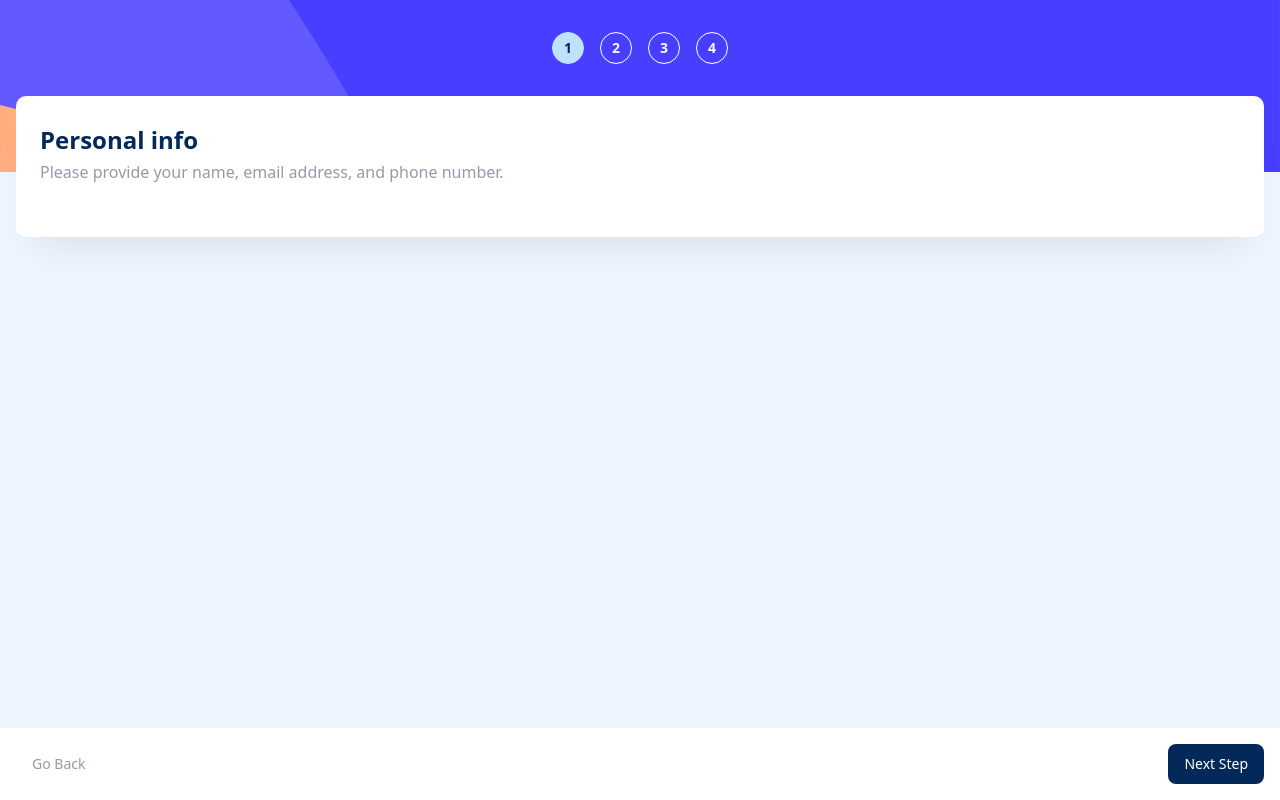
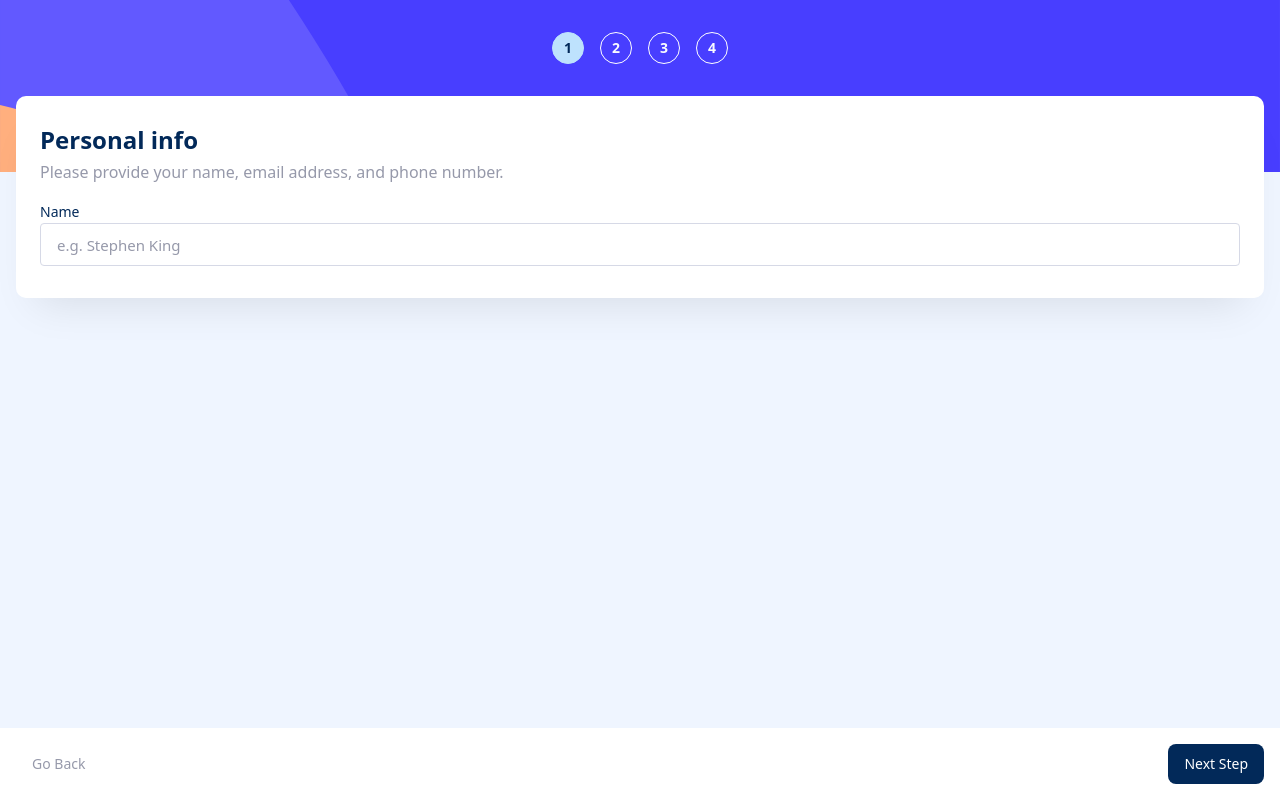
Before and after one commit to Newpoki/frontendmentor-multistep-form, a React (Vite) app: page / in a window 1280 px wide. Built offline with nearby package versions, Linux system fonts and the light colour scheme.

Commit message:
feat: create textfield component

```diff
--- a/src/app.tsx
+++ b/src/app.tsx
@@ -1,31 +1,36 @@
 import { Button } from './components/button'
 import { StpeIndicator } from './components/step-indicator'
+import { Textfield } from './components/textfield'
 
 export const App = () => {
     return (
-        <main className="desktop:items-center desktop:justify-center flex flex-1 flex-col">
-            <div className="bg-mobile desktop:hidden fixed h-[172px] w-full bg-cover" />
+        <main className="flex flex-1 flex-col desktop:items-center desktop:justify-center">
+            <div className="fixed h-[172px] w-full bg-mobile bg-cover desktop:hidden" />
 
-            <div className="desktop:flex-row desktop:w-[940px] desktop:rounded-[15px] desktop:bg-white  desktop:shadow-default desktop:m-[105px] relative flex flex-1 flex-col">
-                <header className="desktop:flex-col desktop:bg-desktop desktop:bg-cover desktop:rounded-[10px] desktop:items-start desktop:justify-start desktop:py-10 desktop:px-8 desktop:gap-8 desktop:w-[274px] desktop:ml-4 desktop:my-4 flex items-center justify-center gap-4 py-8">
+            <div className="relative flex flex-1 flex-col  desktop:m-[105px] desktop:w-[940px] desktop:flex-row desktop:rounded-[15px] desktop:bg-white desktop:shadow-default">
+                <header className="flex items-center justify-center gap-4 py-8 desktop:my-4 desktop:ml-4 desktop:w-[274px] desktop:flex-col desktop:items-start desktop:justify-start desktop:gap-8 desktop:rounded-[10px] desktop:bg-desktop desktop:bg-cover desktop:px-8 desktop:py-10">
                     <StpeIndicator stepNumber={1} isCurrentStep title="your info" />
                     <StpeIndicator stepNumber={2} isCurrentStep={false} title="select plan" />
                     <StpeIndicator stepNumber={3} isCurrentStep={false} title="add-ons" />
                     <StpeIndicator stepNumber={4} isCurrentStep={false} title="summary" />
                 </header>
 
-                <div className="desktop:px-[100px] desktop:py-14 desktop:pb-8 flex flex-1 flex-col">
-                    <section className="bg-white shadow-default desktop:shadow-none mx-4 mb-6 rounded-[10px] px-6 py-8">
-                        <h1 className="text-blue800 desktop:text-[32px] desktop:mb-3 mb-2 text-[24px] font-bold leading-none">
+                <div className="flex flex-1 flex-col desktop:px-[100px] desktop:py-14 desktop:pb-8">
+                    <section className="mx-4 mb-6 rounded-[10px] bg-white px-6 py-8 shadow-default desktop:shadow-none">
+                        <h1 className="mb-2 text-[24px] font-bold leading-none text-blue800 desktop:mb-3 desktop:text-[32px]">
                             Personal info
                         </h1>
 
-                        <p className="text-body-l text-grey500 desktop:mb-9 mb-5">
+                        <p className="mb-5 text-body-l text-grey500 desktop:mb-9">
                             Please provide your name, email address, and phone number.
                         </p>
+
+                        <div>
+                            <Textfield label="name" placeholder="e.g. Stephen King" />
+                        </div>
                     </section>
 
-                    <footer className="bg-white shadow-default desktop:shadow-none mt-auto flex items-center justify-between p-4">
+                    <footer className="mt-auto flex items-center justify-between bg-white p-4 shadow-default desktop:shadow-none">
                         <Button variant="text">go back</Button>
                         <Button>next step</Button>
                     </footer>
--- /dev/null
+++ b/src/components/textfield.tsx
@@ -0,0 +1,26 @@
+import { twMerge } from 'tailwind-merge'
+
+type TextfieldProps = React.InputHTMLAttributes<HTMLInputElement> & {
+    error?: string
+    label: string
+}
+
+export const Textfield = ({ className, error, label, ...others }: TextfieldProps) => {
+    return (
+        <label className="flex flex-col gap-1 desktop:gap-2">
+            <div className="flex items-center justify-between text-[14px] leading-none">
+                <span className="font-normal capitalize text-blue800">{label}</span>
+                {error != null && <span className="font-bold text-red500 ">{error}</span>}
+            </div>
+
+            <input
+                {...others}
+                className={twMerge(
+                    'rounded border-1 border-solid border-grey200 px-4 py-[10.5px] text-[15px] font-medium leading-none text-blue800 transition-colors placeholder:text-grey500 hover:border-purple500 focus:border-purple500 focus:outline-none desktop:rounded-lg desktop:py-[14px] desktop:text-[16px]',
+                    error != null && 'border-red500 hover:border-red500 focus:border-red500',
+                    className
+                )}
+            />
+        </label>
+    )
+}
```
